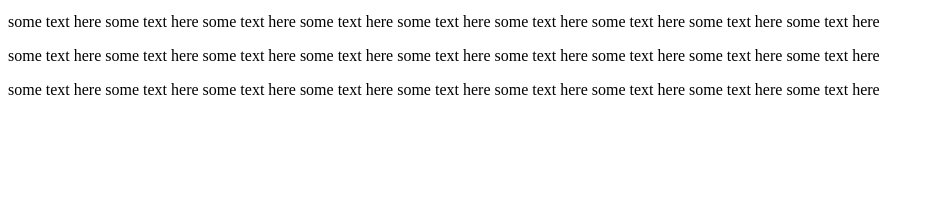
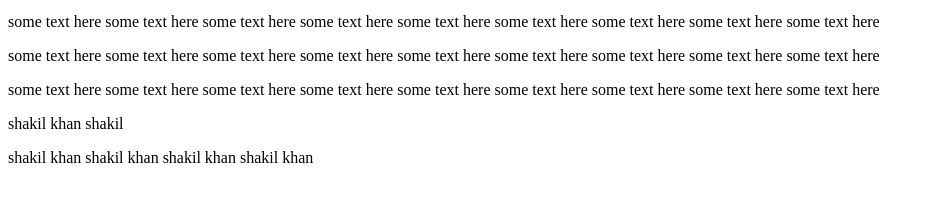
Before and after one commit to shakil51298/FINAL-WEB, a plain HTML site: page index.html in a window 1280 px wide. Shown: the part 101-302 px from the top of the page, without its empty margins (0-934 px from the left). Drawn offline with Linux system fonts and the light colour scheme.

Commit message:
shakil push

```diff
--- a/index.html
+++ b/index.html
@@ -11,5 +11,10 @@
     <p>some text here some text here some text here some text here some text here some text here some text here some text here some text here </p>
     <p>some text here some text here some text here some text here some text here some text here some text here some text here some text here </p>
     <p>some text here some text here some text here some text here some text here some text here some text here some text here some text here </p>
+
+    <p>shakil khan shakil <i class="shakifas fa-khanda    "></i></p>
+
+
+    <p> shakil khan shakil khan  shakil khan shakil khan  </p>
 </body>
 </html>
```
